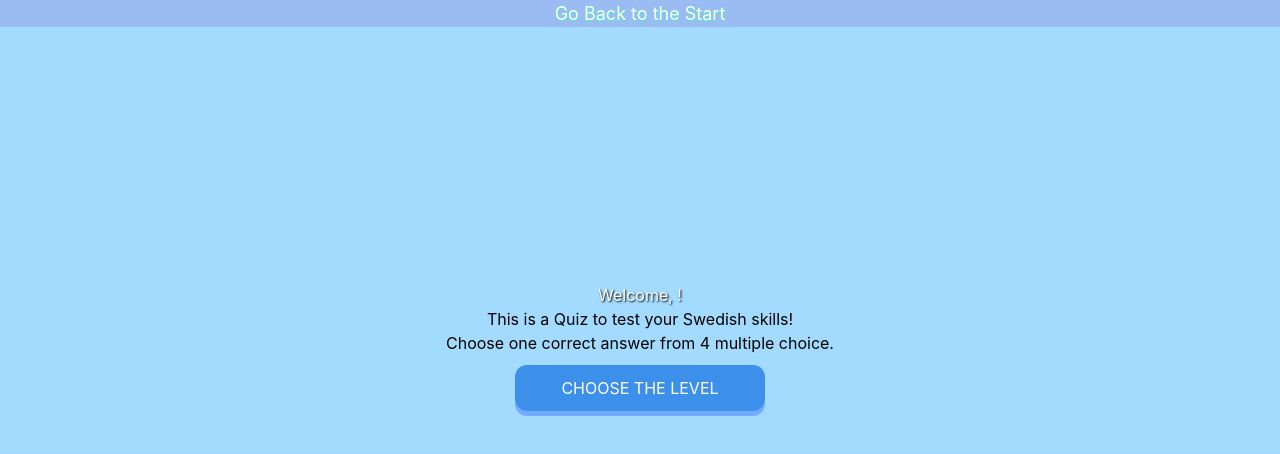
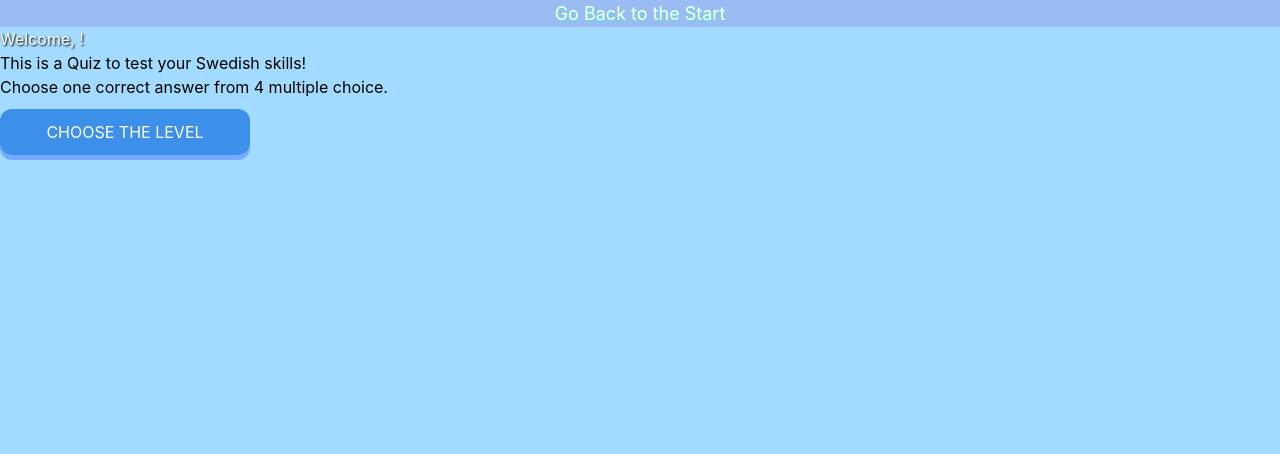
Before and after one commit to MegumiOhara/Group_Typescript_Quiz, a React (Vite) app in the folder client/: page /welcome in a window 1280 px wide. Shown: the top 454 px of the page. Built offline with nearby package versions, Linux system fonts and the light colour scheme.

Commit message:
added CSS tailwind to Welcome Page
started on Levels page

```diff
--- a/client/src/components/Welcome.tsx
+++ b/client/src/components/Welcome.tsx
@@ -1,12 +1,18 @@
-import React from "react";
+import React from 'react'
 import { Link } from "react-router-dom";
 
 
+type WelcomeProps = {
+   player: string;
+   fontSize: number;
+   backgroundColor: string;
+}
 
-const Welcome = ({ player }) => {
+
+const Welcome = ({ player, fontSize, backgroundColor }:WelcomeProps) => {
    return (
 
-      <div className="container">
+      <div style={{ fontSize, backgroundColor}}>
          <h1 className="animate__animated animate__heartBeat animate__repeat-3	3">Welcome, {player}!</h1>
          <p>This is a Quiz to test  your Swedish skills!</p>
          <p>Choose one correct answer from 4 multiple choice.</p>
@@ -17,3 +23,6 @@ const Welcome = ({ player }) => {
 };
 
 export default Welcome;
+
+//on App.tsx add
+// <Route path="/welcome" element={<Welcome player={registeredName} fontSize= {30} backgroundColor= "navy" />}/>
--- a/client/src/components/questions.tsx
+++ b/client/src/components/questions.tsx
@@ -105,4 +105,5 @@ type Question ={
     }
 ];
 
+
 export default questions;
```
Also changed, not shown: client/src/components/Levelspg.tsx (+10 -1 lines).
